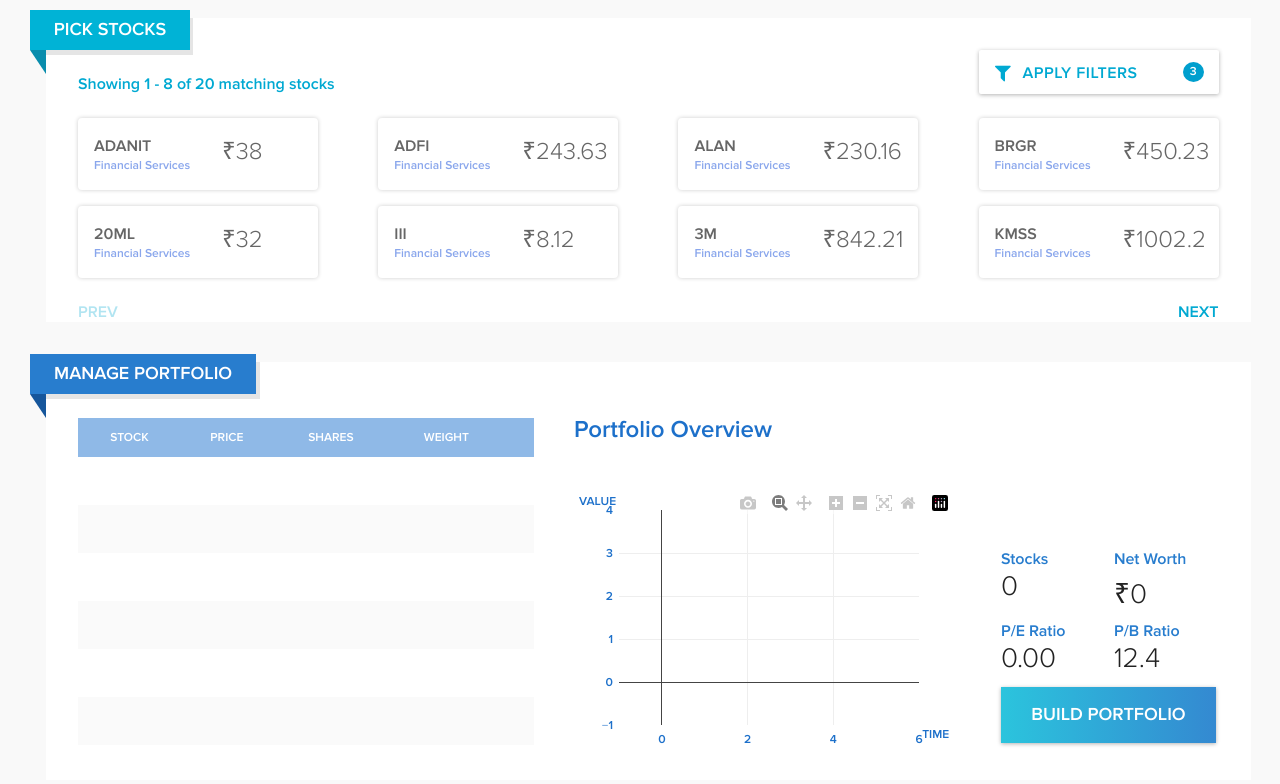
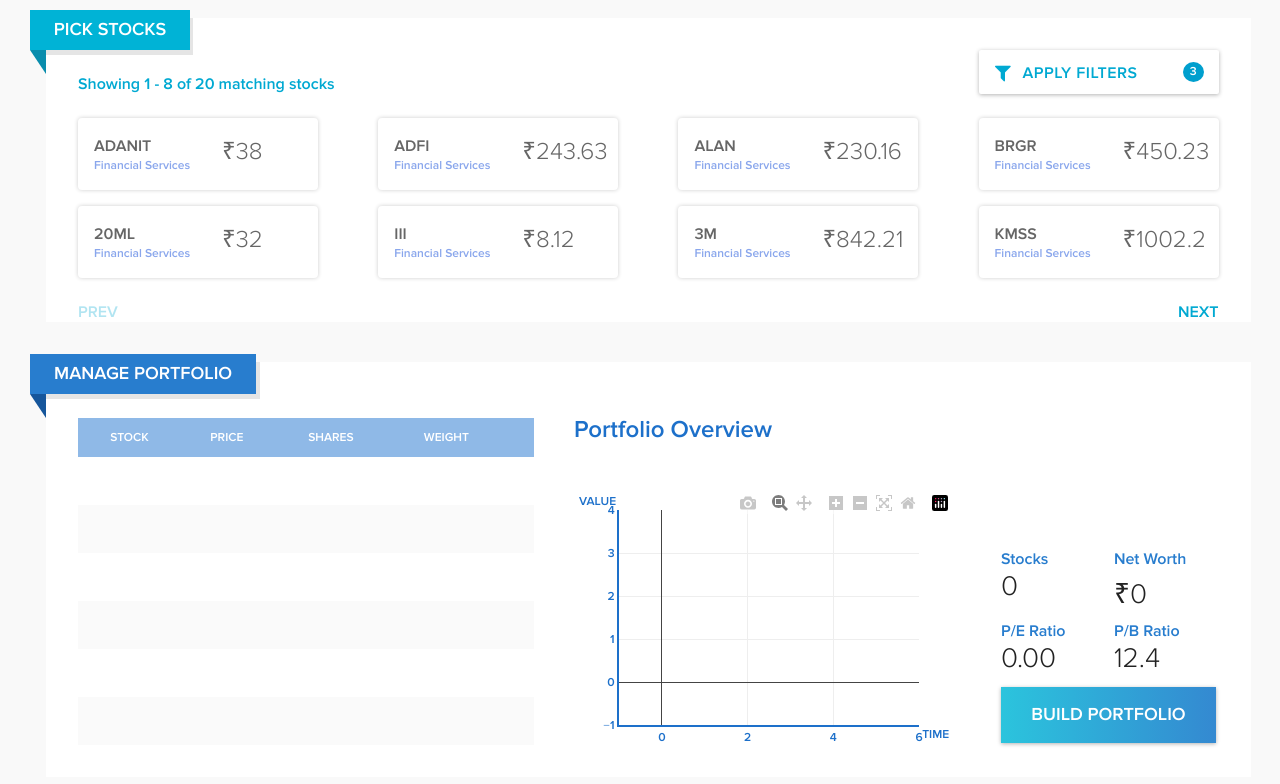
Before and after one commit to sarthaklangde/smallcaseportfolio, a website: page public/index.html in a window 1280 px wide. Shown: the part 138-922 px from the top of the page. Drawn offline with nearby package versions, Linux system fonts and the light colour scheme.

Commit message:
Changed how graph looks

```diff
--- a/public/app/portfolio.js
+++ b/public/app/portfolio.js
@@ -188,7 +188,7 @@ myPortfolio.controller('PortfolioController',['$scope','$http','$location','$win
         }
         $scope.myChartJson.series[0].values=$scope.networthDate;
         $scope.data[0].y = $scope.networthDate;
-        $scope.data[0].x = [1,2,3,4,5,6,7,8,9,10,11,12,13,14,15,16,17,18,19,20,21,22,23,24];
+        //$scope.data[0].x = [1,2,3,4,5,6,7,8,9,10,11,12,13,14,15,16,17,18,19,20,21,22,23,24];
 
     }
 
@@ -198,6 +198,9 @@ myPortfolio.controller('PortfolioController',['$scope','$http','$location','$win
 
     $scope.myChartJson = {
         type: "area",
+        marker:{
+            color:'#000',
+        },
         plot:{
             aspect: "spline",
             marker:{
@@ -223,8 +226,17 @@ myPortfolio.controller('PortfolioController',['$scope','$http','$location','$win
     ]
 };
 
-$scope.data = [{x: [],
-    y: [], type:'scatter',fill: 'tozeroy'}];
+$scope.data = [{
+
+    type:'scatter',
+    fill: 'tozeroy',
+    fillcolor:'#82AFE4 ',
+    mode:'lines',
+    line: {
+        color: '#1D70CA',
+        width: 1
+      }
+    }];
     $scope.layout = {
         autosize:false,
         width:380,
@@ -234,7 +246,7 @@ $scope.data = [{x: [],
             r: 35,
             b: 20,
             t: 20,
-            pad: 5
+            pad: 0
         },
         annotations: [{
             xref: 'paper',
@@ -266,13 +278,20 @@ $scope.data = [{x: [],
             showarrow: false
         }],
         xaxis: {
+            autotick:true,
+            linecolor: '#1D70CA',
+            linewidth: 2,
             tickfont: {
                  family: 'proxima_nova_ltsemibold',
                  size: 12,
                  color: '#1D70CA'
                },
+
            },
         yaxis: {
+            autotick:true,
+            linecolor: '#1D70CA',
+            linewidth: 2,
             tickfont: {
                  family: 'proxima_nova_ltsemibold',
                  size: 12,
--- a/public/style/styles.css
+++ b/public/style/styles.css
@@ -73,7 +73,7 @@ li {
     margin-right:2.3%;
     margin-top:2.5rem;
     padding-top:3.5rem;
-    padding-bottom:2.19rem;
+    padding-bottom:2rem;
     width: 94.1%;
     background-color: #FFF;
     display:flex;
```
